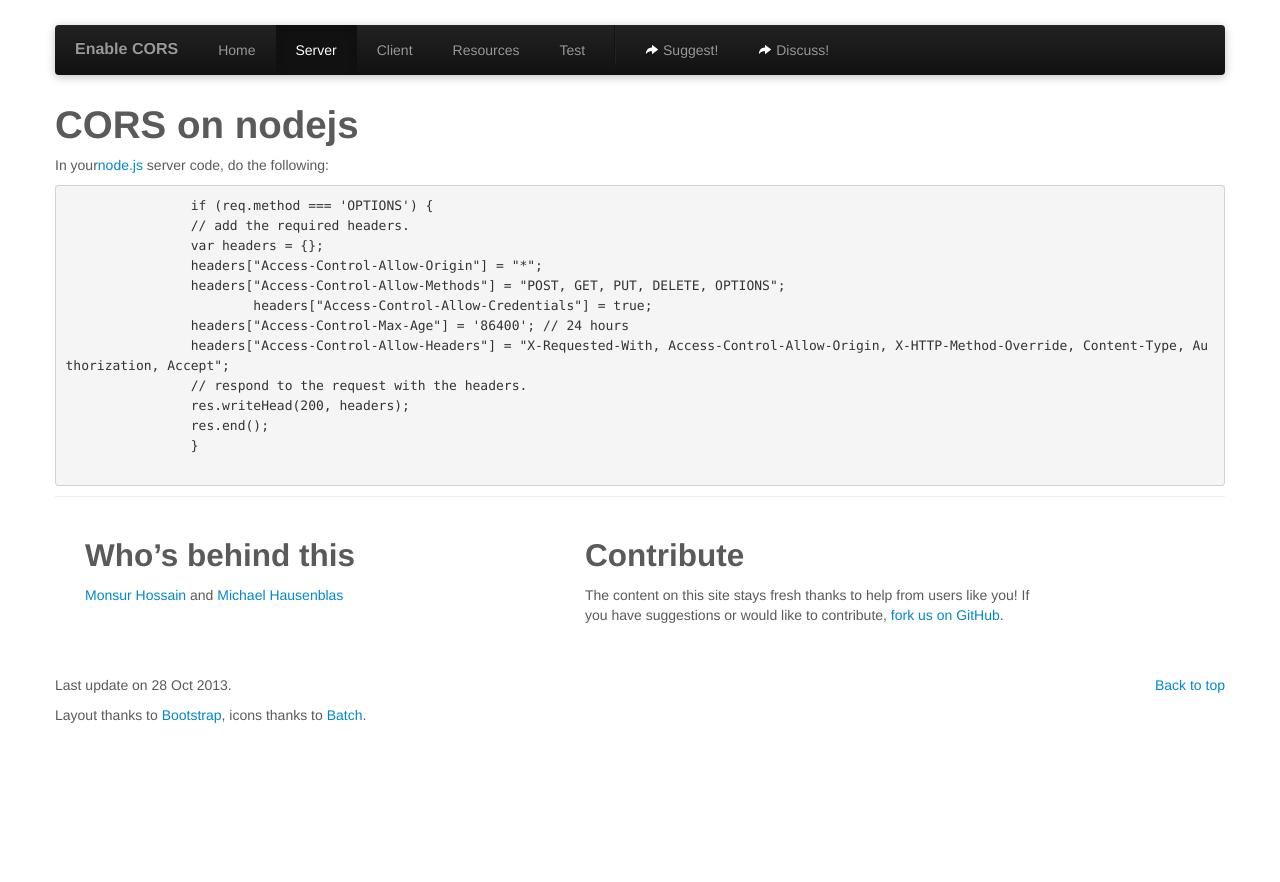
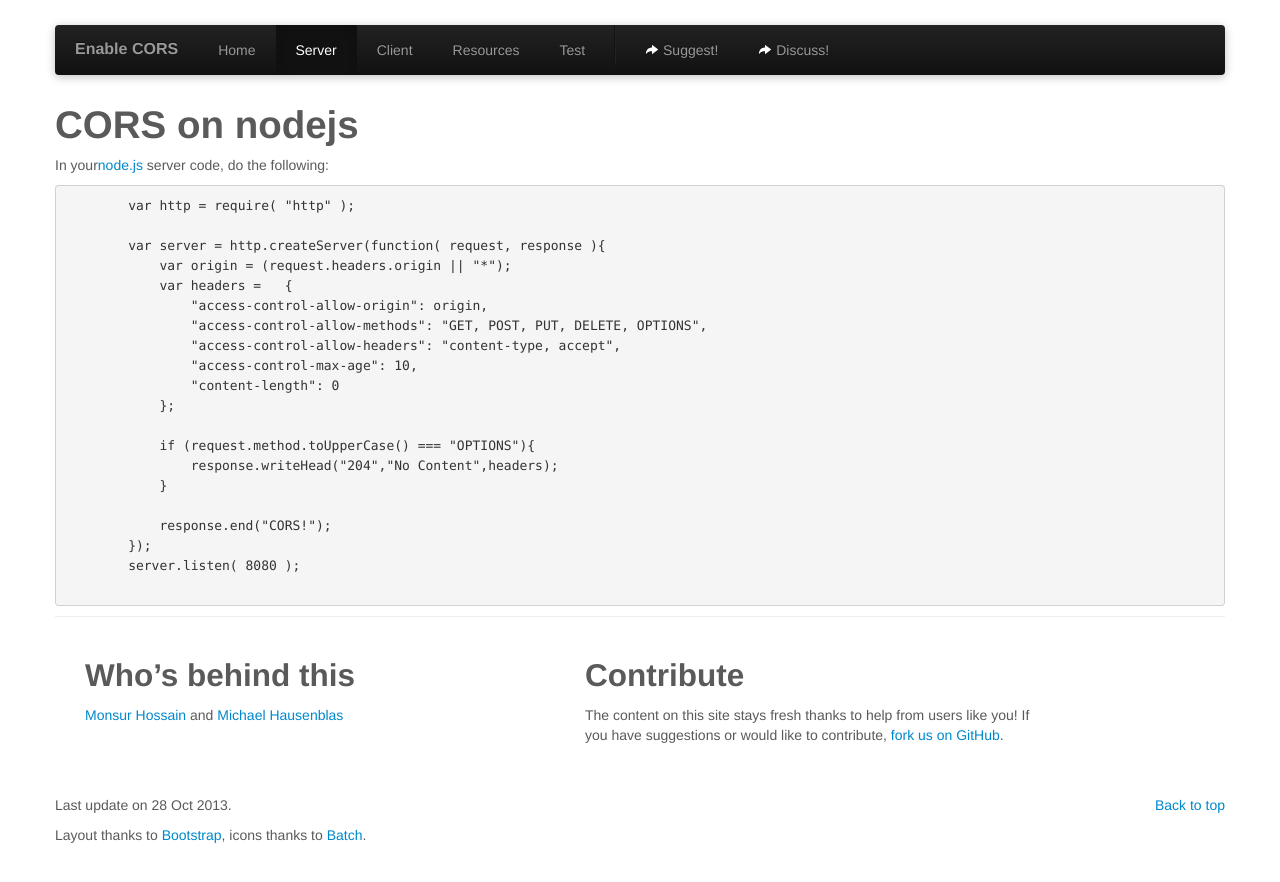
Before and after one commit to monsur/enable-cors.org, a Jekyll site: the page built from server_nodejs.html, in a window 1280 px wide. Shown: the top 882 px of the page. Built offline with Jekyll 4.4.1, drawn with Linux system fonts in a browser that asks for light colours.

Commit message:
Minimalist example of CORS in raw node.js

```diff
--- a/server_nodejs.html
+++ b/server_nodejs.html
@@ -10,18 +10,25 @@ title: enable cross-origin resource sharing on nodejs
 		<p>In your<a href="http://nodejs.org/">node.js</a> server code, do the following:</p>
 
 		<pre class="code">
-		if (req.method === 'OPTIONS') {
-    		// add the required headers.
-    		var headers = {};
-    		headers["Access-Control-Allow-Origin"] = "*";
-    		headers["Access-Control-Allow-Methods"] = "POST, GET, PUT, DELETE, OPTIONS";
-   			headers["Access-Control-Allow-Credentials"] = true;
-    		headers["Access-Control-Max-Age"] = '86400'; // 24 hours
-    		headers["Access-Control-Allow-Headers"] = "X-Requested-With, Access-Control-Allow-Origin, X-HTTP-Method-Override, Content-Type, Authorization, Accept";
-    		// respond to the request with the headers.
-    		res.writeHead(200, headers);
-    		res.end();
-		}
+        var http = require( "http" );
+
+        var server = http.createServer(function( request, response ){
+            var origin = (request.headers.origin || "*");
+            var headers =   {
+                "access-control-allow-origin": origin,
+                "access-control-allow-methods": "GET, POST, PUT, DELETE, OPTIONS",
+                "access-control-allow-headers": "content-type, accept",
+                "access-control-max-age": 10,
+                "content-length": 0
+            };
+
+            if (request.method.toUpperCase() === "OPTIONS"){
+                response.writeHead("204","No Content",headers);
+            }
+
+            response.end("CORS!");
+        });
+        server.listen( 8080 );
 		</pre>
 	</section>
 </div>
```
